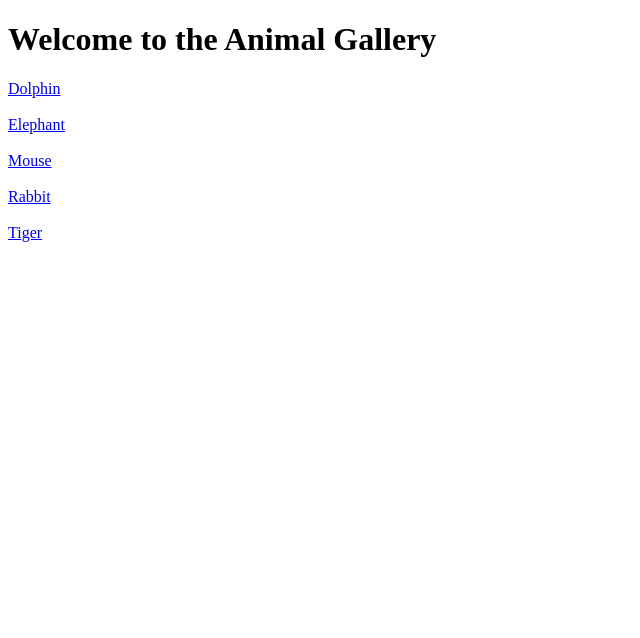
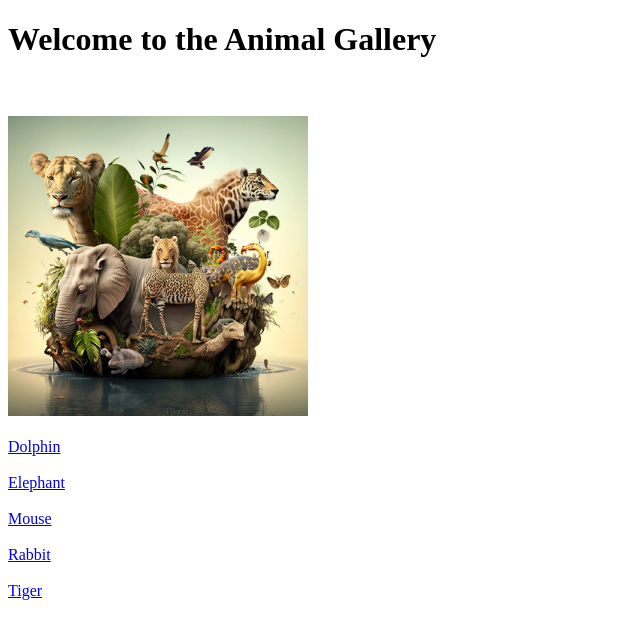
Before and after one commit to GauriTh06/folder, a plain HTML site: page index.html in a window 1280 px wide. Shown: the whole page, without its empty margins (0-640 px from the left). Drawn offline with Linux system fonts and the light colour scheme.

Commit message:
Image added in Index page

```diff
--- a/index.html
+++ b/index.html
@@ -5,7 +5,8 @@
     <title>Animal Gallery</title>
 </head>
 <body>
-    <h1>Welcome to the Animal Gallery</h1>
+    <h1>Welcome to the Animal Gallery</h1><br/><br/>
+    <img src="./img/animal kingdom-.webp" height="300px"><br/><br/>
     <a href="./pages/dolphin.html">Dolphin</a><br/><br/>
     <a href="./pages/elephant.html">Elephant</a><br/><br/>
     <a href="./pages/mouse.html">Mouse</a><br/><br/>
```
Also changed, not shown: img/animal kingdom-.webp (added).
